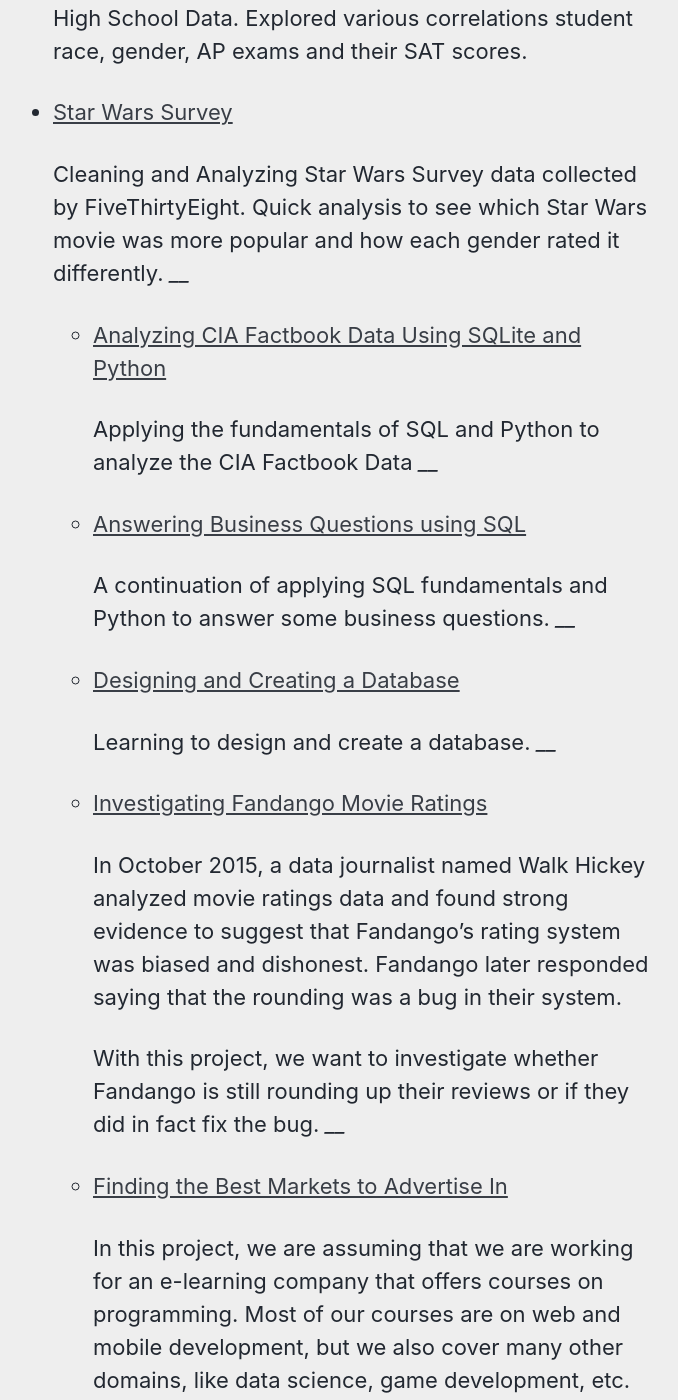
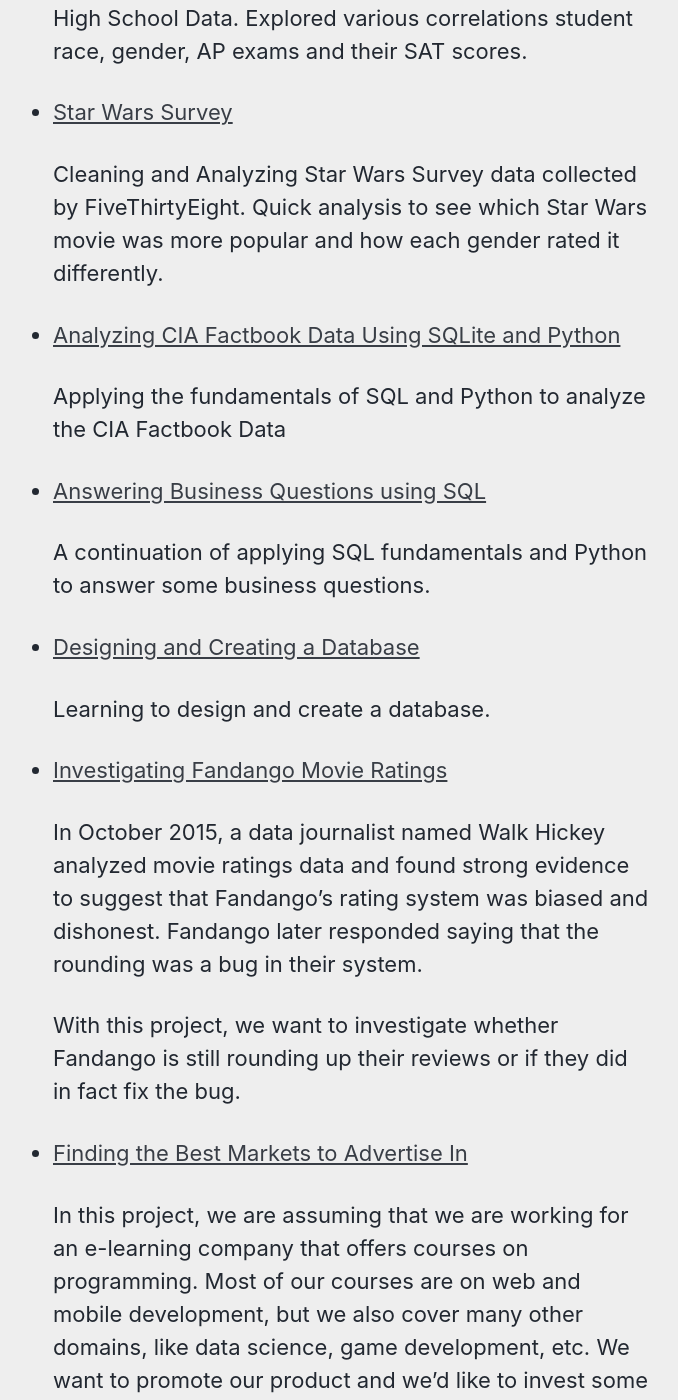
Before and after one commit to jcancheta92/jcancheta92.github.io, a Jekyll site: the page built from _portfolio/Dataquest_Project.md, in a window 1280 px wide and 1400 px high, scrolled down 1815 px. Shown: the whole window, without its empty margins (309-987 px from the left). Built offline with Jekyll 4.4.1, drawn with Linux system fonts in a browser that asks for light colours; cached includes are drawn as plain includes; nearby versions of some CDN libraries.

```diff
--- a/_portfolio/Dataquest_Project.md
+++ b/_portfolio/Dataquest_Project.md
@@ -39,34 +39,33 @@ This will be a collection of all the projects I have completed from the Data Sci
 - [Star Wars Survey](https://github.com/jcancheta92/Dataquest-Projects/blob/master/8_Star%20Wars%20Survey.ipynb)
 
    Cleaning and Analyzing Star Wars Survey data collected by FiveThirtyEight. Quick analysis to see which Star Wars movie was more popular and how each gender rated it differently.
-   ____
-   * [Analyzing CIA Factbook Data Using SQLite and Python](https://github.com/jcancheta92/Dataquest-Projects/blob/master/11_Analyzing%20CIA%20Factbook%20Data.ipynb)
 
-      Applying the fundamentals of SQL and Python to analyze the CIA Factbook Data
-   ____
-   * [Answering Business Questions using SQL](https://github.com/jcancheta92/Dataquest-Projects/blob/master/12_Answering%20Business%20Questions%20using%20SQL.ipynb)
+- [Analyzing CIA Factbook Data Using SQLite and Python](https://github.com/jcancheta92/Dataquest-Projects/blob/master/11_Analyzing%20CIA%20Factbook%20Data.ipynb)
 
-      A continuation of applying SQL fundamentals and Python to answer some business questions.
-   ____
-   * [Designing and Creating a Database](https://github.com/jcancheta92/Dataquest-Projects/blob/master/13_Designing%20and%20Creating%20a%20Database.ipynb)
+   Applying the fundamentals of SQL and Python to analyze the CIA Factbook Data
 
-      Learning to design and create a database.
-   ____
-   * [Investigating Fandango Movie Ratings](https://github.com/jcancheta92/Dataquest-Projects/blob/master/14_Investigating%20Fandango%20Movie%20Ratings.ipynb)
+- [Answering Business Questions using SQL](https://github.com/jcancheta92/Dataquest-Projects/blob/master/12_Answering%20Business%20Questions%20using%20SQL.ipynb)
 
-      In October 2015, a data journalist named Walk Hickey analyzed movie ratings data and found strong evidence to suggest that Fandango's rating system was biased and dishonest. Fandango later responded saying that the rounding was a bug in their system.
+    A continuation of applying SQL fundamentals and Python to answer some business questions.
 
-       With this project, we want to investigate whether Fandango is still rounding up their reviews or if they did in fact fix the bug.
-   ____
-   * [Finding the Best Markets to Advertise In](https://github.com/jcancheta92/Dataquest-Projects/blob/master/15_Finding%20the%20Best%20Markets%20to%20Advertise%20In.ipynb)
+- [Designing and Creating a Database](https://github.com/jcancheta92/Dataquest-Projects/blob/master/13_Designing%20and%20Creating%20a%20Database.ipynb)
 
-       In this project, we are assuming that we are working for an e-learning company that offers courses on programming. Most of our  courses are on web and mobile development, but we also cover many other domains, like data science, game development, etc. We want to promote our product and we'd like to invest some money in advertisement. The goal of this project is to find out two best markets to advertise our product in.
-   ____
-   * [Winning Jeopardy](https://github.com/jcancheta92/Dataquest-Projects/blob/master/16_Winning%20Jeopardy.ipynb)
-       In this project, we are work with a dataset of Jeopardy questions to figure out some patterns in the questions that could help us win Jeopardy
+    Learning to design and create a database.
 
-   ____
-   * [Mobile app for Lottery Addiction](https://github.com/jcancheta92/Dataquest-Projects/blob/master/17_Mobile%20App%20for%20Lottery%20Addiction.ipynb)
+- [Investigating Fandango Movie Ratings](https://github.com/jcancheta92/Dataquest-Projects/blob/master/14_Investigating%20Fandango%20Movie%20Ratings.ipynb)
 
-      For this guided project, we will be playing with the idea of making an app that aims to prevent and treat gambling addictions. This app will help lottery addicts better estimate their chances of winning.
-   ____
+    In October 2015, a data journalist named Walk Hickey analyzed movie ratings data and found strong evidence to suggest that Fandango's rating system was biased and dishonest. Fandango later responded saying that the rounding was a bug in their system.
+
+    With this project, we want to investigate whether Fandango is still rounding up their reviews or if they did in fact fix the bug.
+
+- [Finding the Best Markets to Advertise In](https://github.com/jcancheta92/Dataquest-Projects/blob/master/15_Finding%20the%20Best%20Markets%20to%20Advertise%20In.ipynb)
+
+     In this project, we are assuming that we are working for an e-learning company that offers courses on programming. Most of our  courses are on web and mobile development, but we also cover many other domains, like data science, game development, etc. We want to promote our product and we'd like to invest some money in advertisement. The goal of this project is to find out two best markets to advertise our product in.
+
+- [Winning Jeopardy](https://github.com/jcancheta92/Dataquest-Projects/blob/master/16_Winning%20Jeopardy.ipynb)
+    In this project, we are work with a dataset of Jeopardy questions to figure out some patterns in the questions that could help us win Jeopardy
+
+
+- [Mobile app for Lottery Addiction](https://github.com/jcancheta92/Dataquest-Projects/blob/master/17_Mobile%20App%20for%20Lottery%20Addiction.ipynb)
+
+    For this guided project, we will be playing with the idea of making an app that aims to prevent and treat gambling addictions. This app will help lottery addicts better estimate their chances of winning.
```
